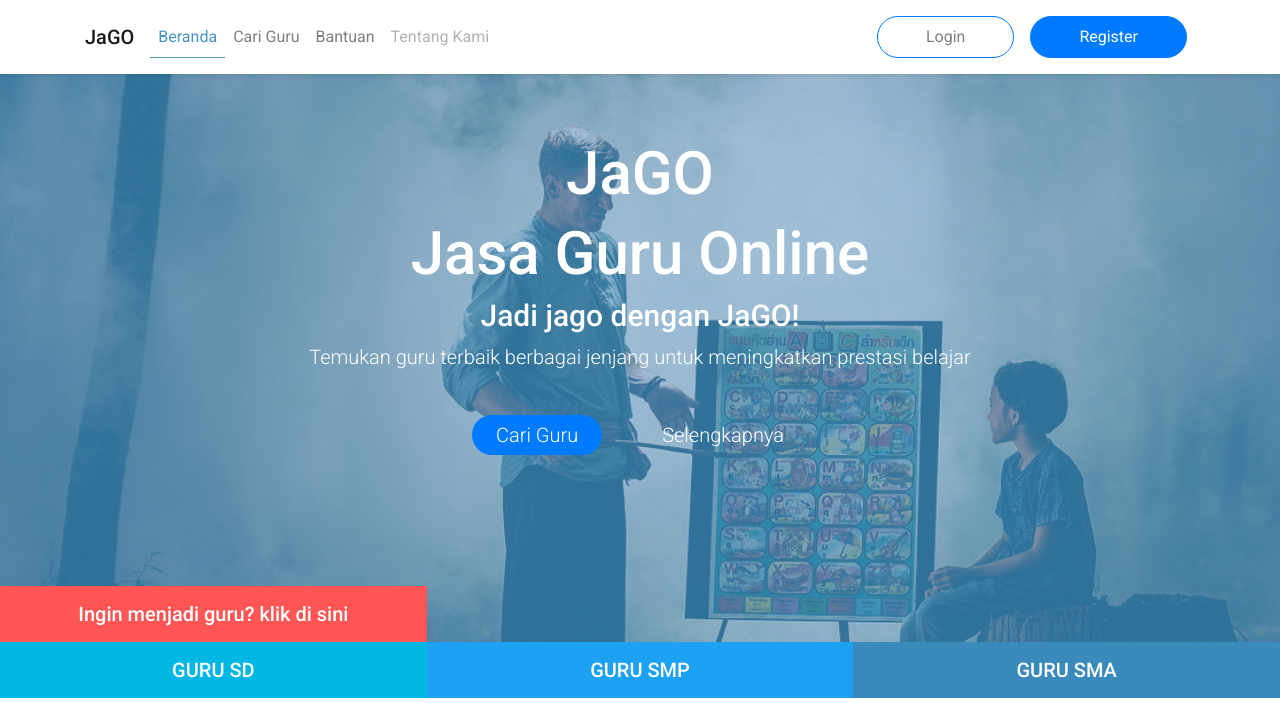
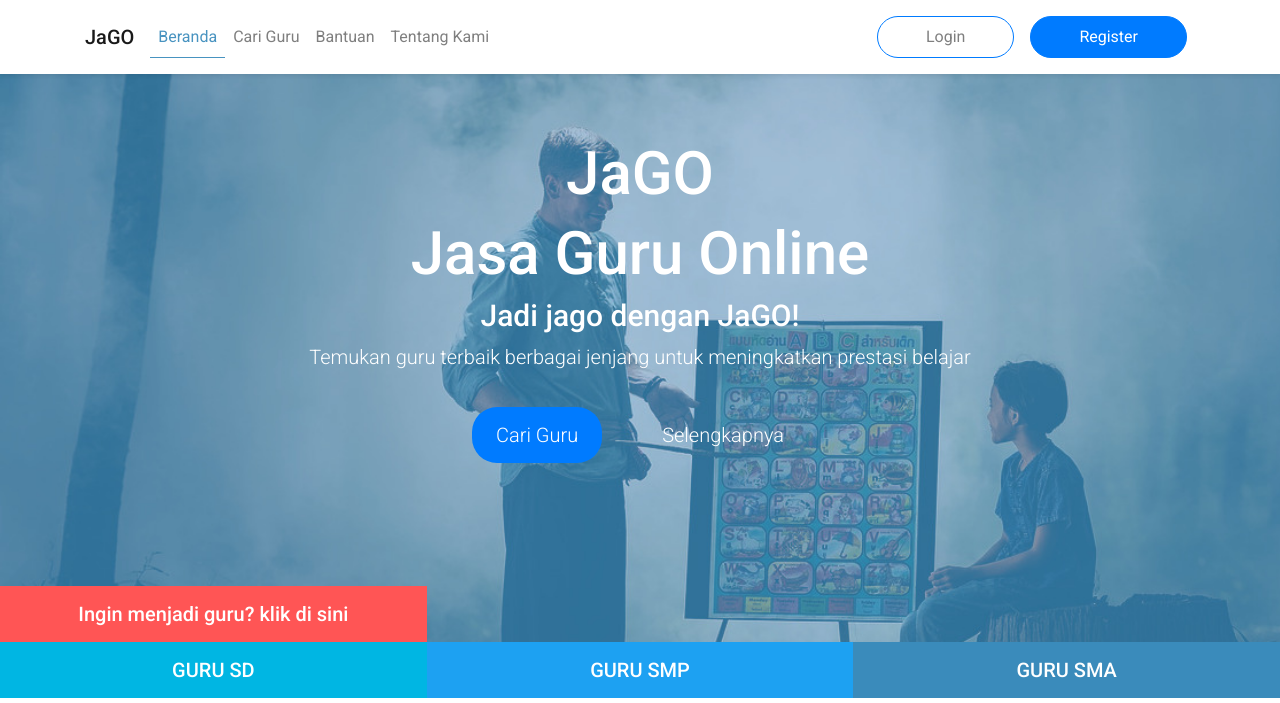
Before and after one commit to khumam/jaGO-apps, a CodeIgniter app: page /jago/index.php/home/index in a window 1280 px wide. Shown: the top 703 px of the page. Run offline with CodeIgniter, Linux system fonts and the light colour scheme.

Commit message:
fix beberapa bagian home

```diff
--- a/application/views/Home/s1_hero.php
+++ b/application/views/Home/s1_hero.php
@@ -4,7 +4,7 @@
 		<h1 class="judulWeb bigText">Jasa Guru Online</h1>
 		<h4 class="medText">Jadi jago dengan JaGO!</h4>
 		<p class="lead mb-5">Temukan guru terbaik berbagai jenjang untuk meningkatkan prestasi belajar</p>
-		<a class="btn-lg btn-primary text-white lead mx-3 px-4 py-2 radiusBorder" href="">Cari Guru</a>
-		<a class="btn-lg btn-outline-primary text-white lead mx-3 px-4 py-2 radiusBorder" href="">Selengkapnya</a>
+		<a class="btn-lg btn-primary text-white mx-3 px-4 py-3 radiusBorder smText" href="">Cari Guru</a>
+		<a class="btn-lg btn-outline-primary text-white mx-3 px-4 py-3 radiusBorder smText" href="">Selengkapnya</a>
 	</div>
 </div>
--- a/application/views/Templates/header.php
+++ b/application/views/Templates/header.php
@@ -32,7 +32,7 @@
 					<a class="nav-item nav-link aktif" href="#">Beranda</a>
 					<a class="nav-item nav-link" href="#">Cari Guru</a>
 					<a class="nav-item nav-link" href="#">Bantuan</a>
-					<a class="nav-item nav-link disabled" href="#">Tentang Kami</a>
+					<a class="nav-item nav-link" href="#">Tentang Kami</a>
 				</div>
 				<div class="navbar-nav ml-auto">
 					<a class="nav-item nav-link btn btn-outline-primary mx-2 px-5 radiusBorder" href="#">Login <span class="sr-only">(current)</span></a>
--- a/webassets/css/jago.css
+++ b/webassets/css/jago.css
@@ -93,6 +93,14 @@ a.nav-item.nav-link.aktif {
 
 a:hover {
 	text-decoration: none !important;
+	color: #fff;
+	transition: 0.3s;
+}
+
+a.btn:hover {
+	color: #fff;
+	transition: 0.3s;
+	border-radius: 25px;
 }
 
 /* Text color */
```
